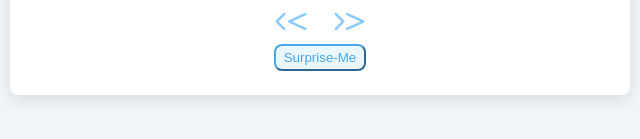
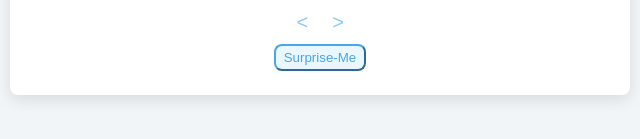
Before and after one commit to codebrakerk/reviews, a plain HTML site: page index.html in a window 1280 px wide. Shown: the part 585-724 px from the top of the page, 320-960 px from the left. Drawn offline with nearby package versions, Linux system fonts and the light colour scheme.

Commit message:
Update index.html

```diff
--- a/index.html
+++ b/index.html
@@ -32,10 +32,11 @@ Lorem ipsum dolor sit amet consectetur adipisicing elit. Iusto
         </p>
         <div class="button-container">
           <button class="prev-btn">
-            <i class="fas fa-chevron-left">&lt;</i>
+            <!--fas fa-checron-left-->
+            <i class="">&lt;</i>
           </button>
           <button class="next-btn">
-            <i class="fas fa-chevron-right">&gt;</i>
+            <i class="">&gt;</i>
           </button>
 
 
```
